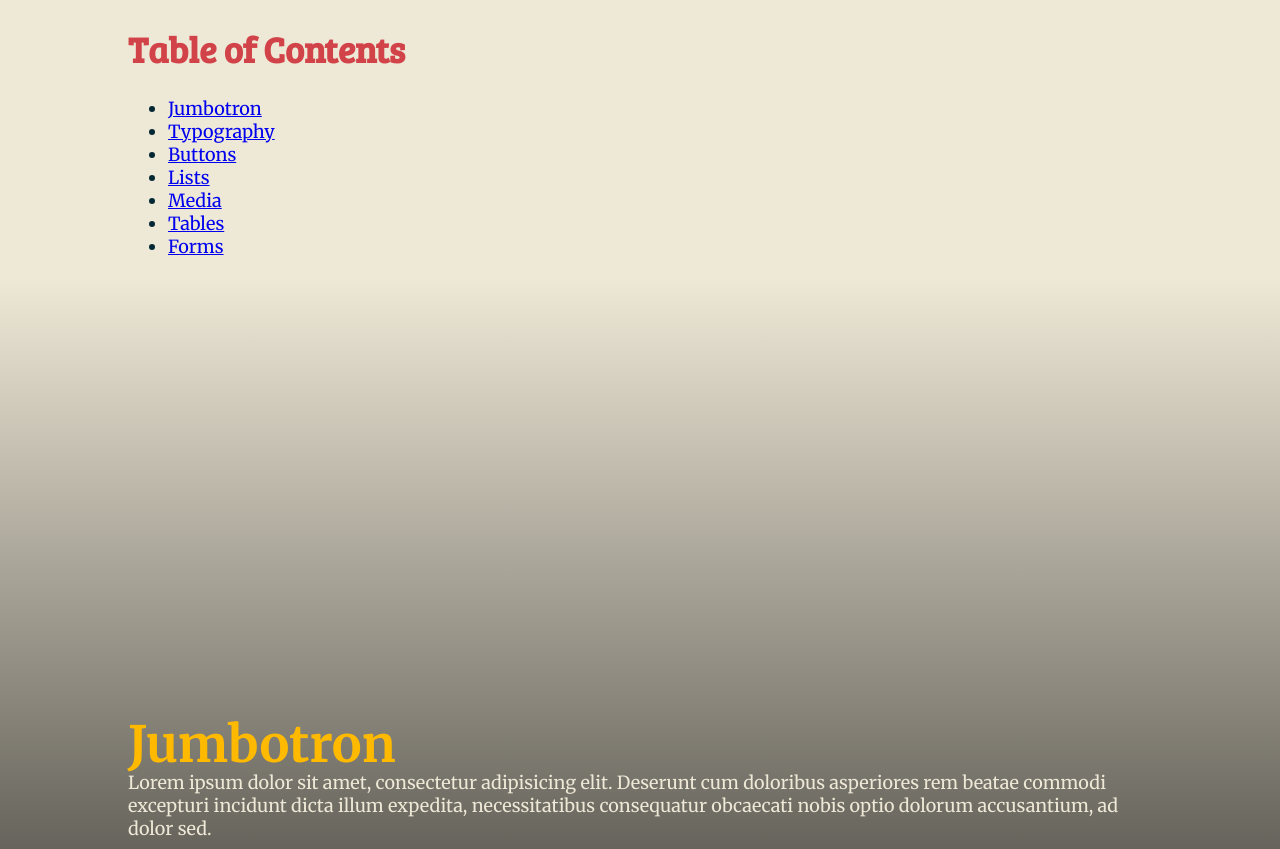
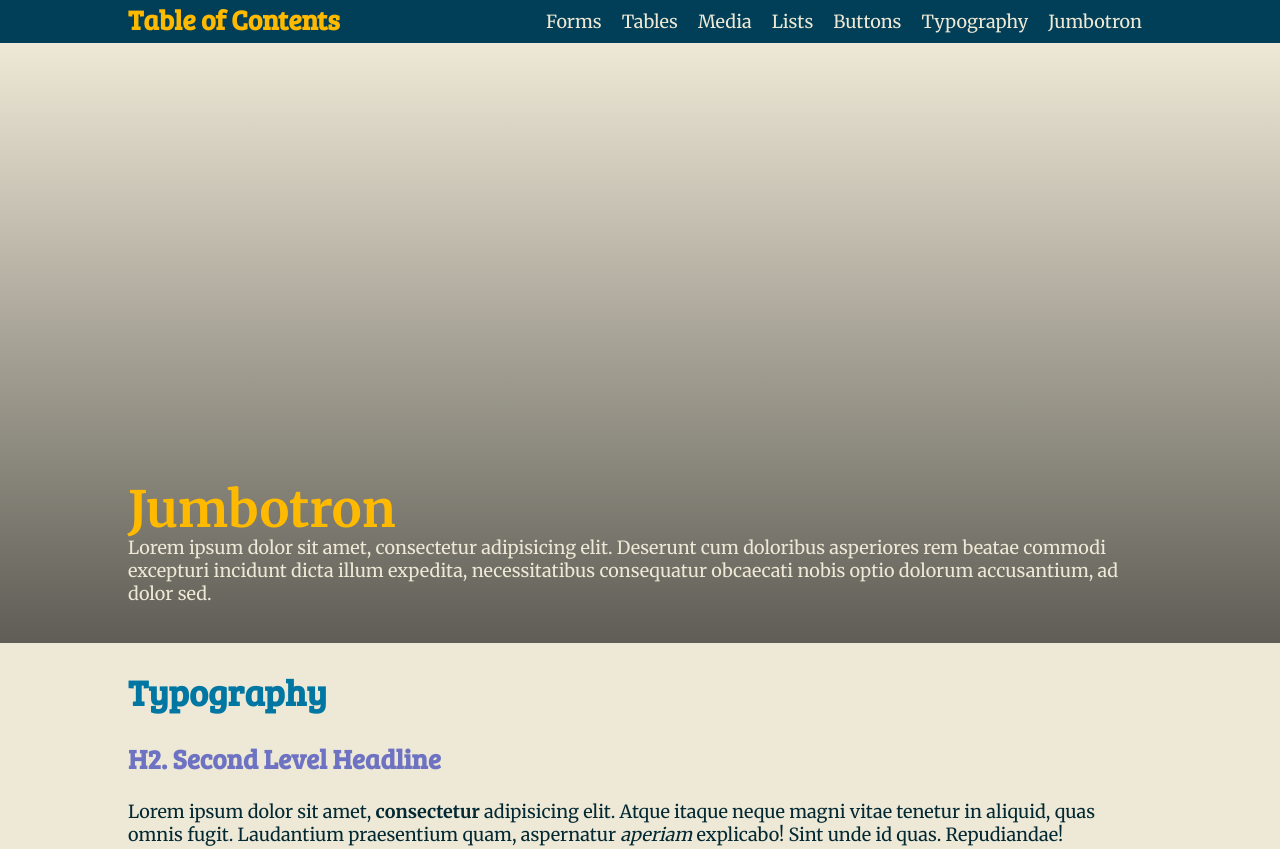
Before and after one commit to tranki1/sassEssentials, a website: page builds/sassEssentials/index.html in a window 1280 px wide. Shown: the top 849 px of the page. Drawn offline with nearby package versions, Linux system fonts and the light colour scheme; files that its build step writes are made by us from their sources.

Commit message:
build navigation

```diff
--- a/builds/sassEssentials/index.html
+++ b/builds/sassEssentials/index.html
@@ -10,8 +10,9 @@
 
 <body>
   <header>
-    <div class="container">
-      <nav>
+
+    <nav>
+      <div class="container">
         <div class="branding">
           <h1>Table of Contents</h1>
         </div>
@@ -38,8 +39,9 @@
             <a href="#forms">Forms</a>
           </li>
         </ul>
-      </nav>
-    </div>
+      </div>
+    </nav>
+
   </header>
 
   <section class="background jumbotron" id="jumbotron">
@@ -334,8 +336,9 @@
   </section>
 
   <footer>
-    <div class="container">
-      <nav>
+
+    <nav>
+      <div class="container">
         <ul>
           <li>
             <a href="#jumbotron">Jumbotron</a>
@@ -362,8 +365,9 @@
             <a href="#forms">Forms</a>
           </li>
         </ul>
-      </nav>
-    </div>
+      </div>
+    </nav>
+
   </footer>
 
   <script src="js/script.js"></script>
--- a/process/sass/_base.scss
+++ b/process/sass/_base.scss
@@ -16,6 +16,7 @@ body {
   margin: 0 auto;
 }
 
+$color-headlines: $blue, $purple, $green, $red, $orange, $yellow;
 h1,
 h2,
 h3,
@@ -23,5 +24,10 @@ h4,
 h5,
 h6 {
   font-family: $font-highlight;
-  color: $red;
 }
+
+@for $item from 1 through length($color-headlines) {
+  h#{$item} {
+    color: nth($color-headlines, $item);
+  }
+}
--- a/process/sass/_mixins.scss
+++ b/process/sass/_mixins.scss
@@ -27,3 +27,15 @@
     margin-right: 0;
   }
 }
+
+@mixin break($arg...) {
+  @if length($arg) == 1 {
+    @media (min-width: nth($arg,1)) {
+      @content;
+    }
+  } @else {
+    @media (min-width: nth($arg,1)) and (max-width: nth($arg,2)) {
+      @content;
+    }
+  }
+}
--- a/process/sass/modules/_backgrounds.scss
+++ b/process/sass/modules/_backgrounds.scss
@@ -27,6 +27,7 @@
 
 .jumbotron {
   @include backImage("../images/water.jpg", 600px);
+  margin: 0;
 }
 
 .bridge {
--- /dev/null
+++ b/process/sass/modules/_navigation.scss
@@ -0,0 +1,54 @@
+nav {
+  header & {
+    background-color: darken($blue, 15%);
+  }
+  .branding {
+    float: left;
+    display: none;
+    @include break(1000px) {
+      display: block;
+    }
+  }
+  .branding h1 {
+    font-size: 2.75rem;
+    overflow: hidden;
+    margin: 0;
+    color: $yellow;
+  }
+  ul {
+    list-style: none;
+    margin: 0;
+    padding: 0;
+    @include clearfix;
+  }
+
+  ul li {
+    @include break(760px) {
+      float: right;
+    }
+    padding: 10px 5px;
+  }
+  ul li a {
+    text-decoration: none;
+    padding: 10px 5px;
+    color: $color-background;
+    &:hover {
+      color: $yellow;
+    }
+    header &:hover {
+      background-color: darken($blue, 20%);
+    }
+    footer & {
+      color: white;
+    }
+  }
+  footer & {
+    margin-top: 20px;
+    min-height: 200px;
+    background-color: darken($blue, 15%);
+
+    @include break(0, 500px) {
+      display: none;
+    }
+  }
+}
--- a/process/sass/style.scss
+++ b/process/sass/style.scss
@@ -7,3 +7,4 @@
 @import "modules/backgrounds";
 @import "modules/media";
 @import "modules/tables";
+@import "modules/navigation";
```
